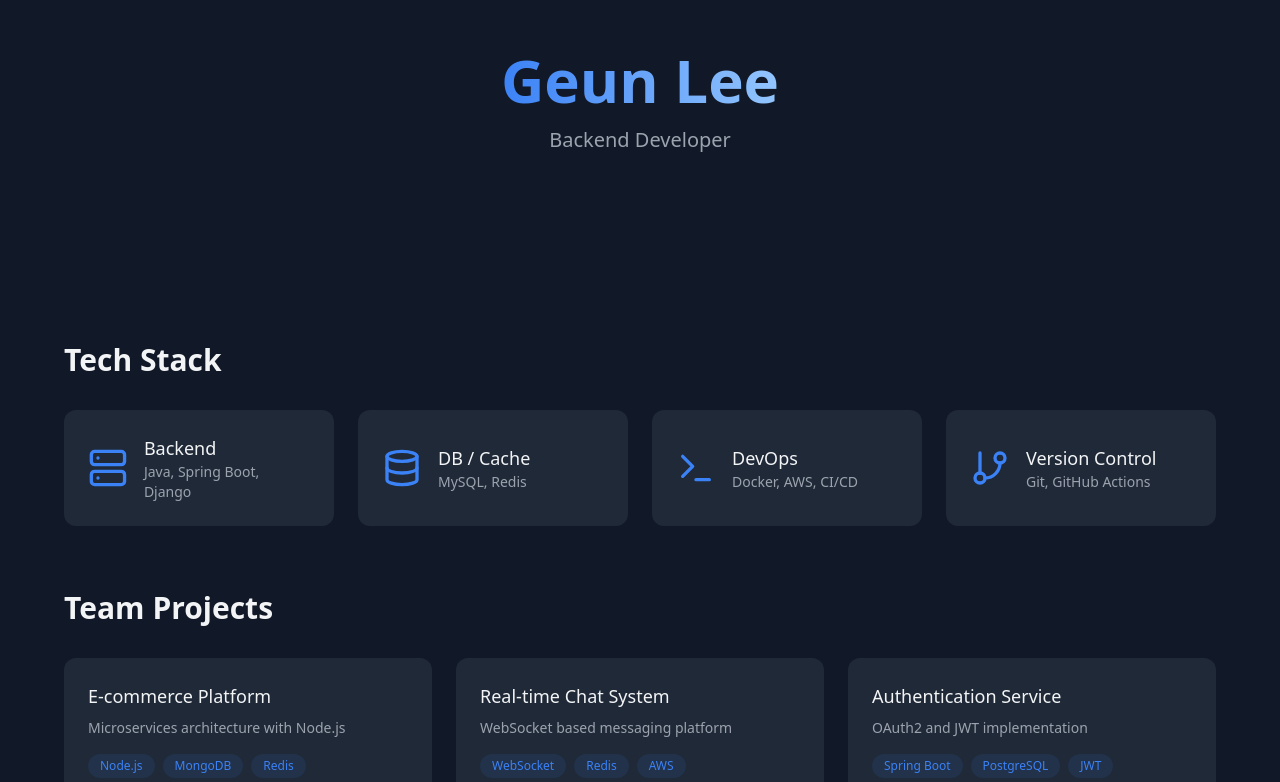
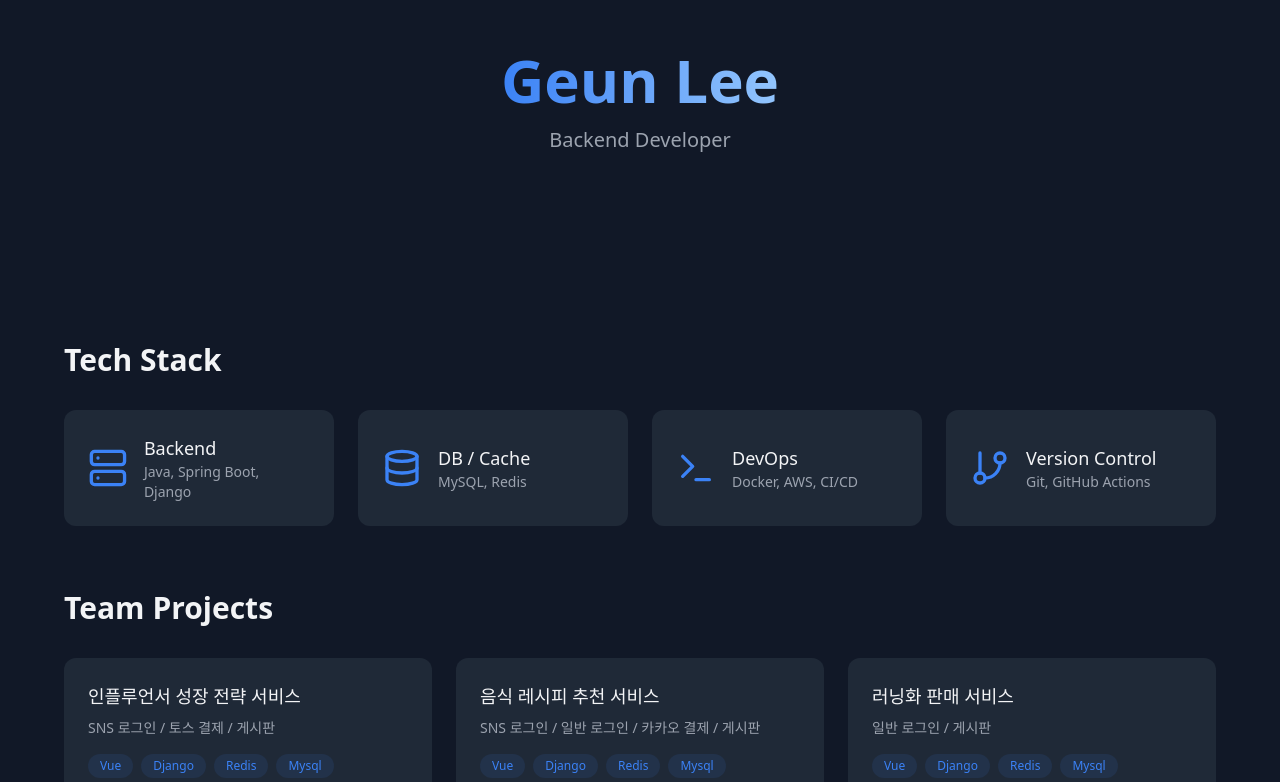
Before and after one commit to moneyandjelly/portfolio-react, a React (Vite) app: page / in a window 1280 px wide. Shown: the part 170-952 px from the top of the page. Built offline with nearby package versions, Linux system fonts and the light colour scheme.

Commit message:
style: 팀 프로젝트 디자인 변경

```diff
--- a/src/pages/home/index.tsx
+++ b/src/pages/home/index.tsx
@@ -51,36 +51,41 @@ const MainPage = () => {
         <section className="mb-16">
           <h2 className="text-3xl font-semibold mb-8">Team Projects</h2>
           <div className="grid grid-cols-1 sm:grid-cols-2 lg:grid-cols-3 gap-6">
+            <a href="https://mycooing.com/" target="_blank">
+              <div className="bg-gray-800 rounded-xl overflow-hidden hover:-translate-y-1 transition-transform">
+                <div className="p-6">
+                  <h3 className="text-lg font-medium mb-2">인플루언서 성장 전략 서비스</h3>
+                  <p className="text-sm text-gray-400 mb-4">SNS 로그인 / 토스 결제 / 게시판</p>
+                  <div className="flex flex-wrap gap-2">
+                    <span className="bg-blue-500/10 text-blue-500 px-3 py-1 rounded-full text-xs">Vue</span>
+                    <span className="bg-blue-500/10 text-blue-500 px-3 py-1 rounded-full text-xs">Django</span>
+                    <span className="bg-blue-500/10 text-blue-500 px-3 py-1 rounded-full text-xs">Redis</span>
+                    <span className="bg-blue-500/10 text-blue-500 px-3 py-1 rounded-full text-xs">Mysql</span>
+                  </div>
+                </div>
+              </div>
+            </a>
             <div className="bg-gray-800 rounded-xl overflow-hidden hover:-translate-y-1 transition-transform">
               <div className="p-6">
-                <h3 className="text-lg font-medium mb-2">E-commerce Platform</h3>
-                <p className="text-sm text-gray-400 mb-4">Microservices architecture with Node.js</p>
+                <h3 className="text-lg font-medium mb-2">음식 레시피 추천 서비스</h3>
+                <p className="text-sm text-gray-400 mb-4">SNS 로그인 / 일반 로그인 / 카카오 결제 / 게시판</p>
                 <div className="flex flex-wrap gap-2">
-                  <span className="bg-blue-500/10 text-blue-500 px-3 py-1 rounded-full text-xs">Node.js</span>
-                  <span className="bg-blue-500/10 text-blue-500 px-3 py-1 rounded-full text-xs">MongoDB</span>
+                  <span className="bg-blue-500/10 text-blue-500 px-3 py-1 rounded-full text-xs">Vue</span>
+                  <span className="bg-blue-500/10 text-blue-500 px-3 py-1 rounded-full text-xs">Django</span>
                   <span className="bg-blue-500/10 text-blue-500 px-3 py-1 rounded-full text-xs">Redis</span>
+                  <span className="bg-blue-500/10 text-blue-500 px-3 py-1 rounded-full text-xs">Mysql</span>
                 </div>
               </div>
             </div>
             <div className="bg-gray-800 rounded-xl overflow-hidden hover:-translate-y-1 transition-transform">
               <div className="p-6">
-                <h3 className="text-lg font-medium mb-2">Real-time Chat System</h3>
-                <p className="text-sm text-gray-400 mb-4">WebSocket based messaging platform</p>
+                <h3 className="text-lg font-medium mb-2">러닝화 판매 서비스</h3>
+                <p className="text-sm text-gray-400 mb-4">일반 로그인 / 게시판</p>
                 <div className="flex flex-wrap gap-2">
-                  <span className="bg-blue-500/10 text-blue-500 px-3 py-1 rounded-full text-xs">WebSocket</span>
+                  <span className="bg-blue-500/10 text-blue-500 px-3 py-1 rounded-full text-xs">Vue</span>
+                  <span className="bg-blue-500/10 text-blue-500 px-3 py-1 rounded-full text-xs">Django</span>
                   <span className="bg-blue-500/10 text-blue-500 px-3 py-1 rounded-full text-xs">Redis</span>
-                  <span className="bg-blue-500/10 text-blue-500 px-3 py-1 rounded-full text-xs">AWS</span>
-                </div>
-              </div>
-            </div>
-            <div className="bg-gray-800 rounded-xl overflow-hidden hover:-translate-y-1 transition-transform">
-              <div className="p-6">
-                <h3 className="text-lg font-medium mb-2">Authentication Service</h3>
-                <p className="text-sm text-gray-400 mb-4">OAuth2 and JWT implementation</p>
-                <div className="flex flex-wrap gap-2">
-                  <span className="bg-blue-500/10 text-blue-500 px-3 py-1 rounded-full text-xs">Spring Boot</span>
-                  <span className="bg-blue-500/10 text-blue-500 px-3 py-1 rounded-full text-xs">PostgreSQL</span>
-                  <span className="bg-blue-500/10 text-blue-500 px-3 py-1 rounded-full text-xs">JWT</span>
+                  <span className="bg-blue-500/10 text-blue-500 px-3 py-1 rounded-full text-xs">Mysql</span>
                 </div>
               </div>
             </div>
```
